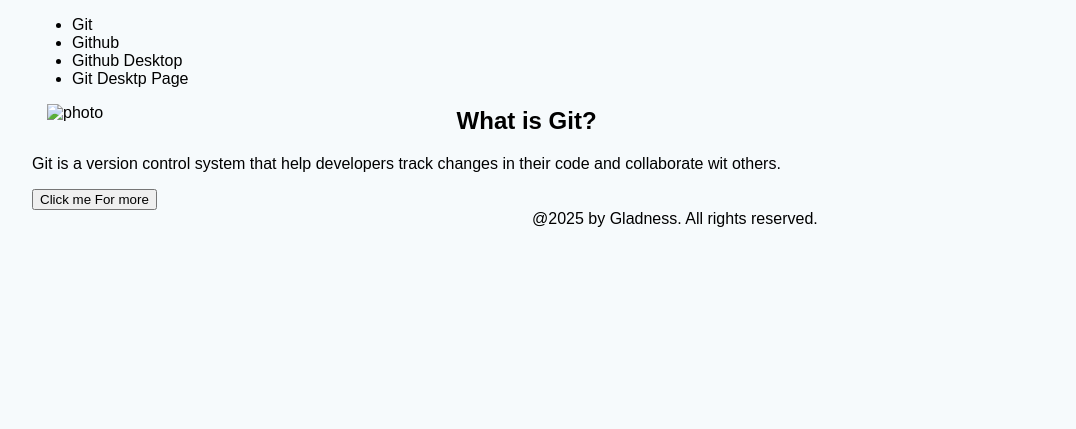
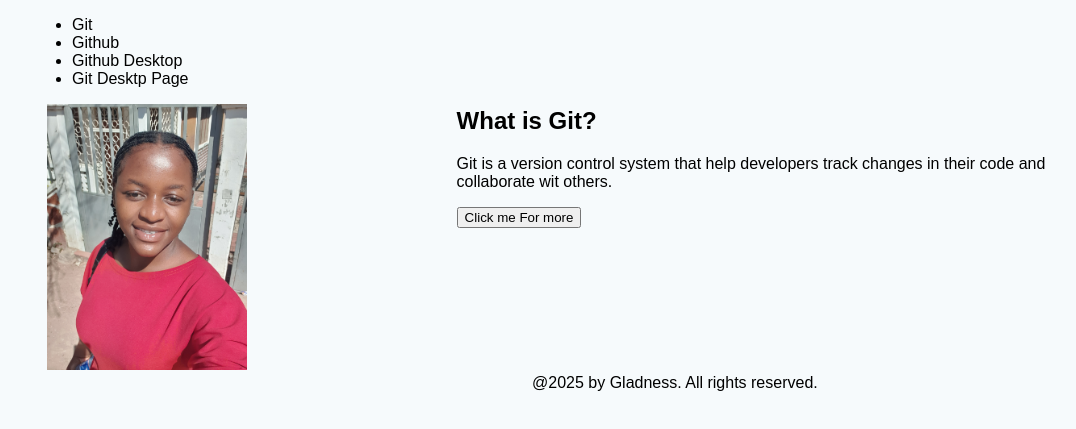
Before and after one commit to gladnesedson-arch/Gladness, a plain HTML site: page index.html in a window 1280 px wide. Shown: the part 153-582 px from the top of the page, without its empty margins (96-1172 px from the left). Drawn offline with Linux system fonts and the light colour scheme.

Commit message:
i added photo
make it shown

```diff
--- a/index.html
+++ b/index.html
@@ -22,11 +22,12 @@
          </ul>
         </section>
         <section class="sectionclass">
-                <img class="my-photo"src="20240622_104011.jpg." alt="photo">
+                <img class="my-photo"src="20240622_104011.jpg" alt="photo">
         </section>
         <section>
                  <h1>What is Git?</h1>
-            <p>Git is a version control system that help developers track changes in their code and collaborate wit others. </p>
+         <p>Git is a version control system that help
+         developers track changes in their code and collaborate wit others. </p>
         </section>
         <button>Click me For more</button>
     </main>
```
